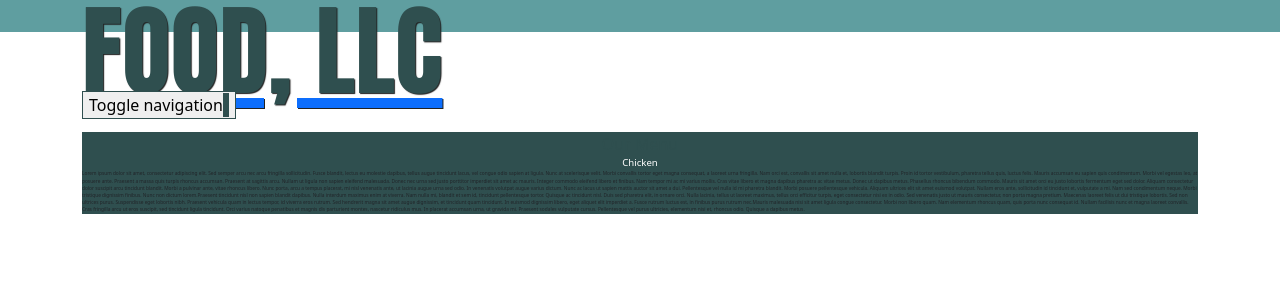
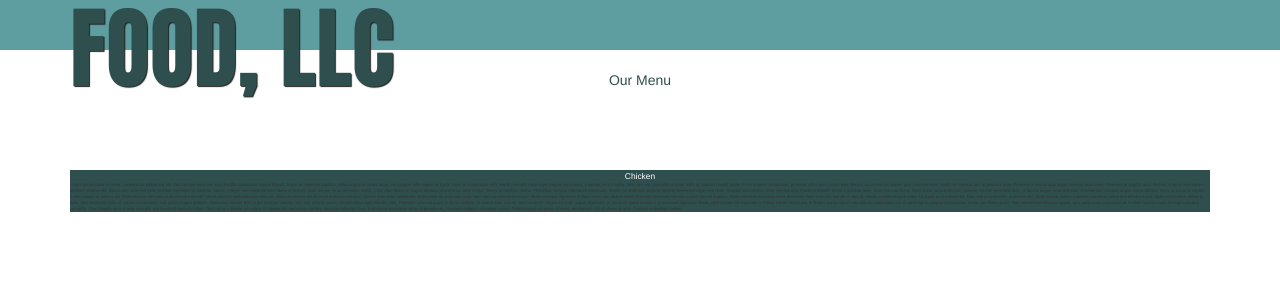
Before and after one commit to bannersmasher/coursera, a Jekyll site: the page module3-solution/index.html, which Jekyll copies as it is, in a window 1280 px wide. Shown: the top 300 px of the page. Built offline with Jekyll 4.4.1, drawn with Linux system fonts in a browser that asks for light colours.

Commit message:
Update index.html

```diff
--- a/module3-solution/index.html
+++ b/module3-solution/index.html
@@ -14,7 +14,7 @@
 
     <title>Bootstrap Starter Page</title>
     <link rel="stylesheet" href="https://bannersmasher.github.io/coursera/module3-solution/styles.css">
-<link href="https://cdn.jsdelivr.net/npm/bootstrap@5.0.0-beta1/dist/css/bootstrap.min.css" rel="stylesheet" integrity="sha384-giJF6kkoqNQ00vy+HMDP7azOuL0xtbfIcaT9wjKHr8RbDVddVHyTfAAsrekwKmP1" crossorigin="anonymous">
+<link rel="stylesheet" href="https://maxcdn.bootstrapcdn.com/bootstrap/3.3.7/css/bootstrap.min.css" integrity="sha384-BVYiiSIFeK1dGmJRAkycuHAHRg32OmUcww7on3RYdg4Va+PmSTsz/K68vbdEjh4u" crossorigin="anonymous">
   </head>
 <body>
   <header>
@@ -61,6 +61,6 @@
       </div>
     </div>
   <!-- jQuery (Bootstrap JS plugins depend on it) -->
-<script src="https://cdn.jsdelivr.net/npm/bootstrap@5.0.0-beta1/dist/js/bootstrap.bundle.min.js" integrity="sha384-ygbV9kiqUc6oa4msXn9868pTtWMgiQaeYH7/t7LECLbyPA2x65Kgf80OJFdroafW" crossorigin="anonymous"></script>
-  </body>
+<script src="https://maxcdn.bootstrapcdn.com/bootstrap/3.3.7/js/bootstrap.min.js" integrity="sha384-Tc5IQib027qvyjSMfHjOMaLkfuWVxZxUPnCJA7l2mCWNIpG9mGCD8wGNIcPD7Txa" crossorigin="anonymous"></script>
+</body>
 </html>
```
